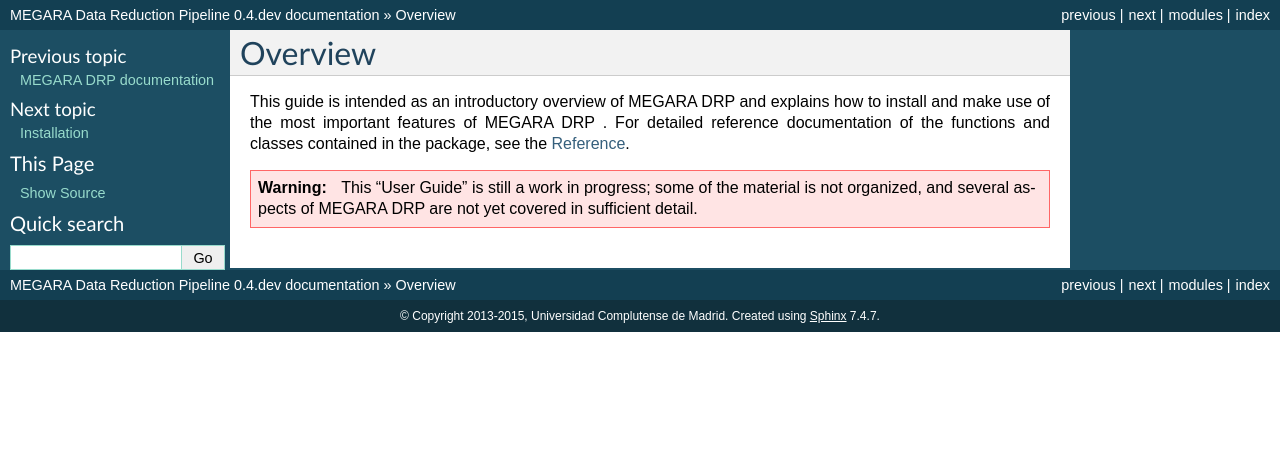
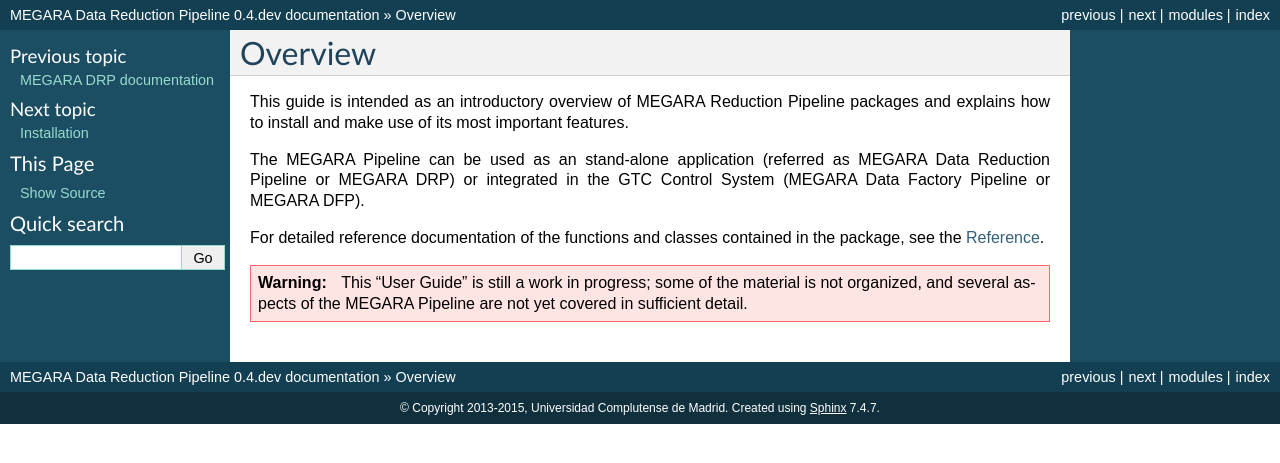
Before and after one commit to guaix-ucm/megaradrp, a Sphinx documentation site: the page built from doc/intro.rst, in a window 1280 px wide. Shown: the top 463 px of the page. Built offline with Sphinx 7.4.7, drawn with Linux system fonts in a browser that asks for light colours; pages that are not in the unit, such as notebooks, are missing from menus.

Commit message:
DOCS: More fixes

```diff
--- a/doc/intro.rst
+++ b/doc/intro.rst
@@ -2,13 +2,18 @@
 Overview
 #####################
 
-This guide is intended as an introductory overview of MEGARA DRP and
-explains how to install and make use of the most important features of
-MEGARA DRP . For detailed reference documentation of the functions and
+This guide is intended as an introductory overview of MEGARA Reduction Pipeline
+packages and explains how to install and make use of its most important features.
+
+The MEGARA Pipeline can be used as an stand-alone application (referred as
+MEGARA Data Reduction Pipeline or MEGARA DRP) or
+integrated in the GTC Control System (MEGARA Data Factory Pipeline or MEGARA DFP).
+
+For detailed reference documentation of the functions and
 classes contained in the package, see the :ref:`reference`.
 
 .. warning::
 
    This "User Guide" is still a work in progress; some of the material
-   is not organized, and several aspects of MEGARA DRP are not yet covered
+   is not organized, and several aspects of the MEGARA Pipeline are not yet covered
    in sufficient detail.
--- a/doc/modes.rst
+++ b/doc/modes.rst
@@ -3,7 +3,9 @@
 
 Observing modes are prescribed method of observing with MEGARA.
 Each observing mode is processed with one reduction recipe. In the following
-we describe the observing modes and its corresponding recipe.
+we describe the observing modes and its corresponding recipe. The **Usage** field
+describes if the mode is to be used in the telescope (*Online*, DFP Mode) or after
+the observation by the user (*Offline*, DRP Mode).
 
 Observing modes are described in full detail elsewhere (document TEC/MEG/05)
 
--- a/doc/running.rst
+++ b/doc/running.rst
@@ -4,9 +4,7 @@
 #####################
 
 The MEGARA DRP is run through a command line interface
-provided by numina.
-
-:ref:`numina:creation`
+provided by :program:`numina`.
 
 The run mode of numina requires:
 
```
Also changed, not shown: doc/installation.rst (+9 -7 lines).
